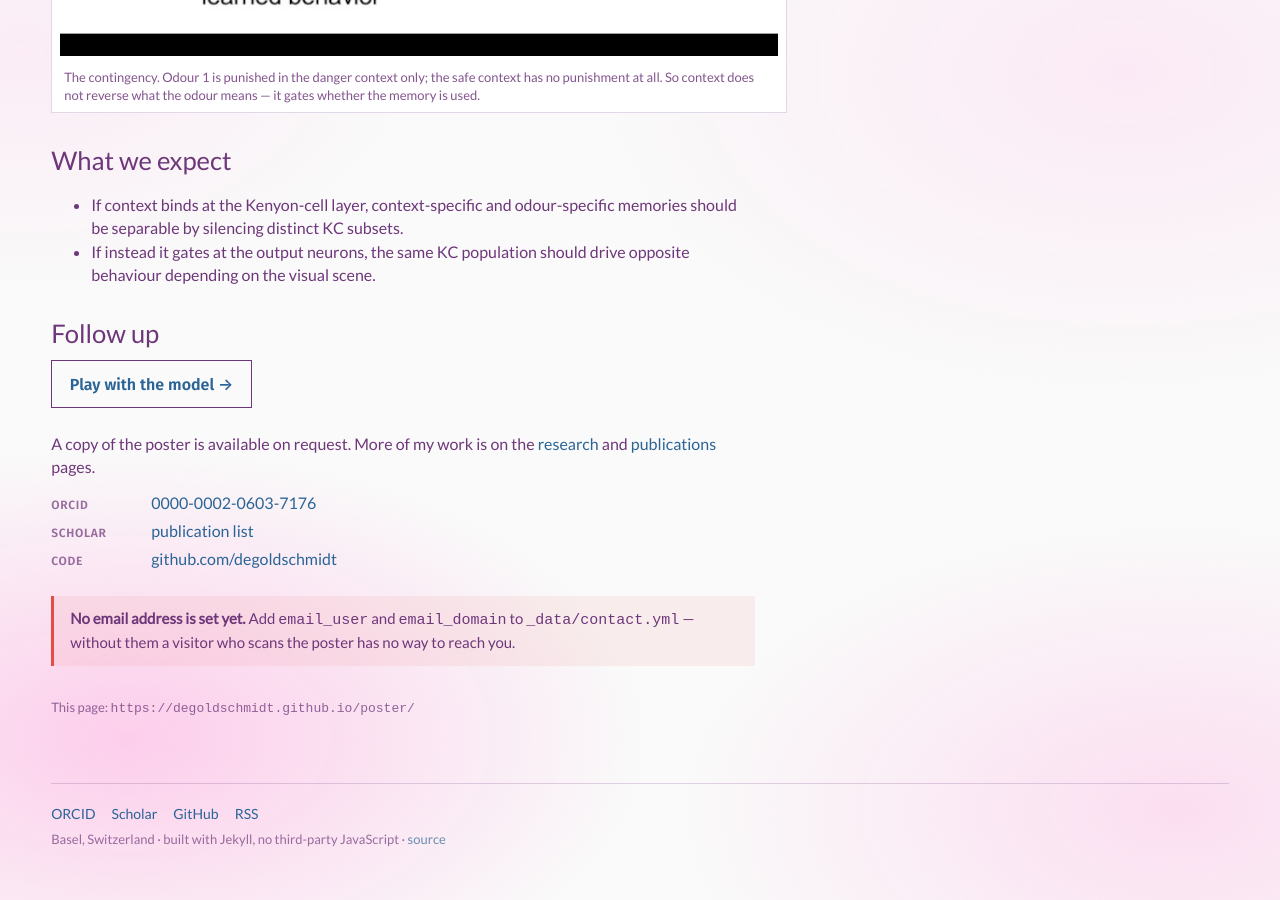
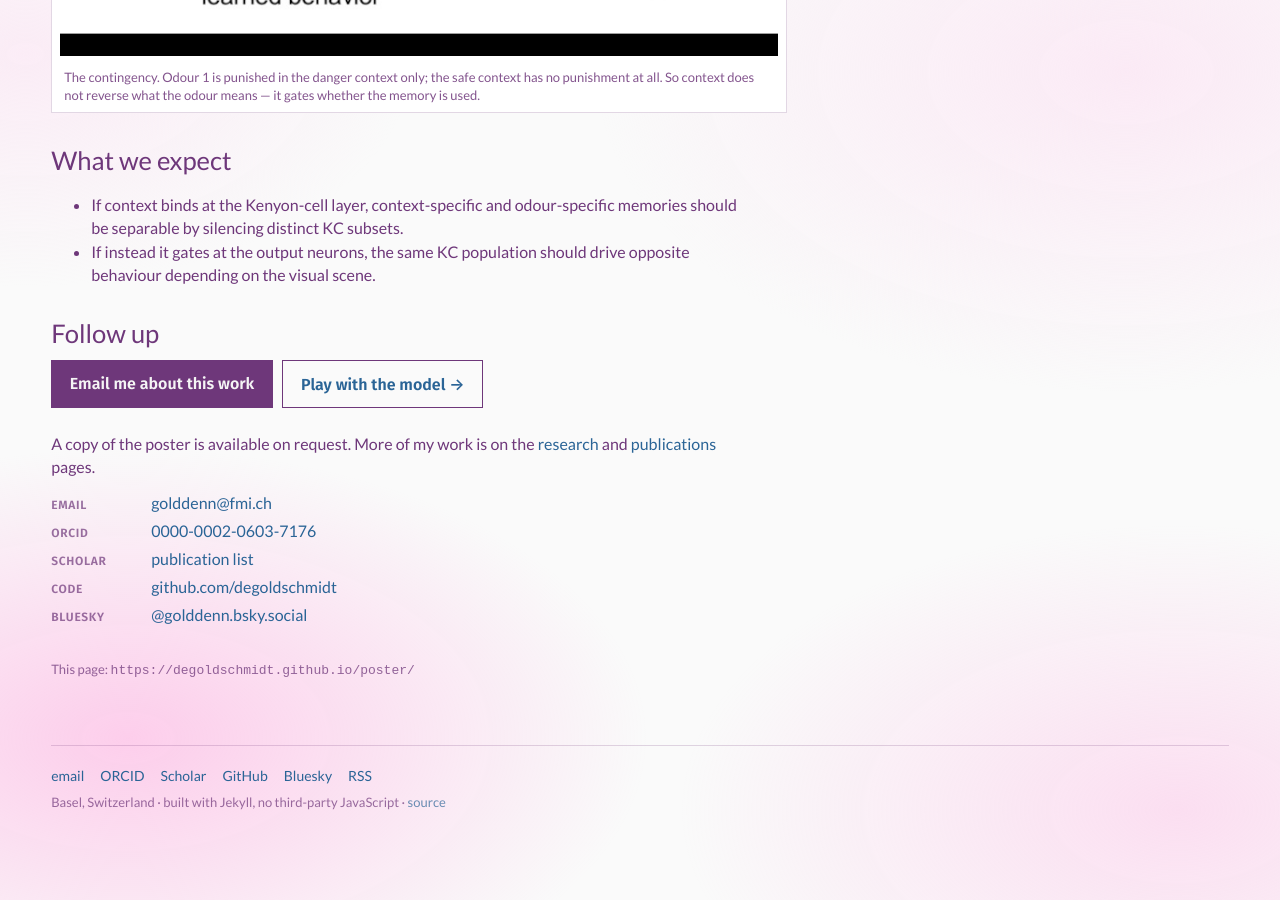
Before and after one commit to degoldschmidt/degoldschmidt.github.io, a Jekyll site: the page built from poster.html, in a window 1280 px wide and 900 px high, scrolled down 1628 px. Built offline with Jekyll 4.4.1, drawn with Linux system fonts in a browser that asks for light colours.

Commit message:
Fill in contact.yml: email and Bluesky
Unblocks the QR path. /about no longer renders the red "no email address
is set yet" notice, and /poster/ gets its "Email me about this work"
button — until now the page a printed QR code points at had no way to
reach him, which was the whole failure the page exists to fix.

Bluesky lands in the contact block and the footer. ORCID was already set;
Mastodon and the CV stay blank, which renders as omitted, not broken.

Trailing "# e.g. ..." comments dropped from the two lines that now hold
real values — an example beside a filled-in field reads as a second,
competing value.

Co-Authored-By: Claude Opus 5 (1M context) <noreply@anthropic.com>
Claude-Session: https://claude.ai/code/session_01B92kTq6btsk1imhVp8yB2d

```diff
--- a/_data/contact.yml
+++ b/_data/contact.yml
@@ -7,14 +7,14 @@
 
 # Split so the address is assembled in the page rather than sitting in the HTML
 # as one scrapable string. Not real security — just cheap friction.
-email_user: ""      # e.g. "dennis.goldschmidt"
-email_domain: ""    # e.g. "fmi.ch"
+email_user: "golddenn"
+email_domain: "fmi.ch"
 
 orcid: "0000-0002-0603-7176" # verified against the public ORCID registry
 scholar: "GBPYjXMAAAAJ"
 github: "degoldschmidt"
 
-bluesky: ""         # handle without the @, e.g. "degoldschmidt.bsky.social"
+bluesky: "golddenn.bsky.social" # handle without the @
 mastodon: ""        # full URL, e.g. "https://neuromatch.social/@dennis"
 
 cv: ""              # path to a PDF in the repo, e.g. "/assets/goldschmidt-cv.pdf"
```
Also changed, not shown: ROADMAP.md (+9 -10 lines).
